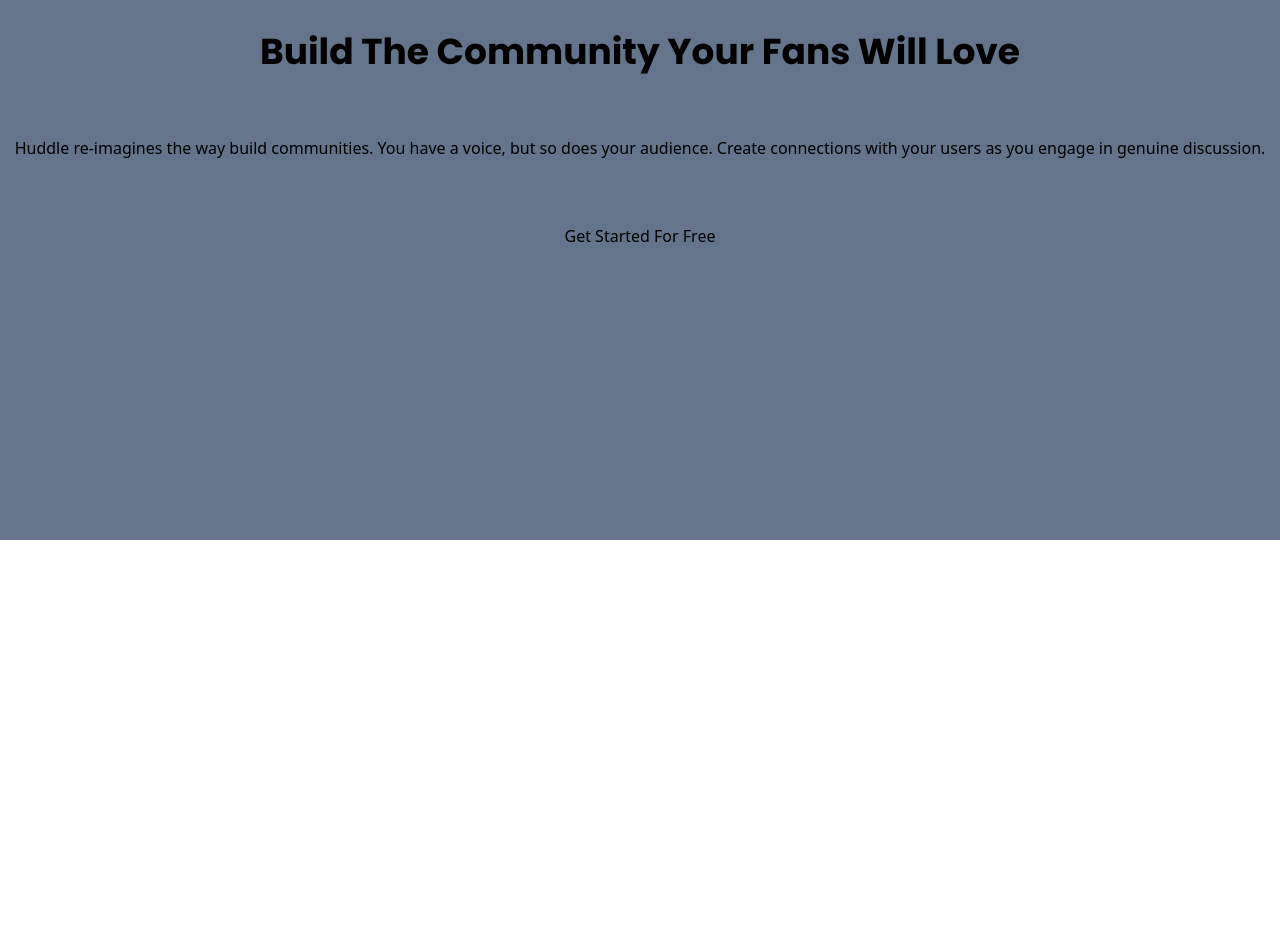
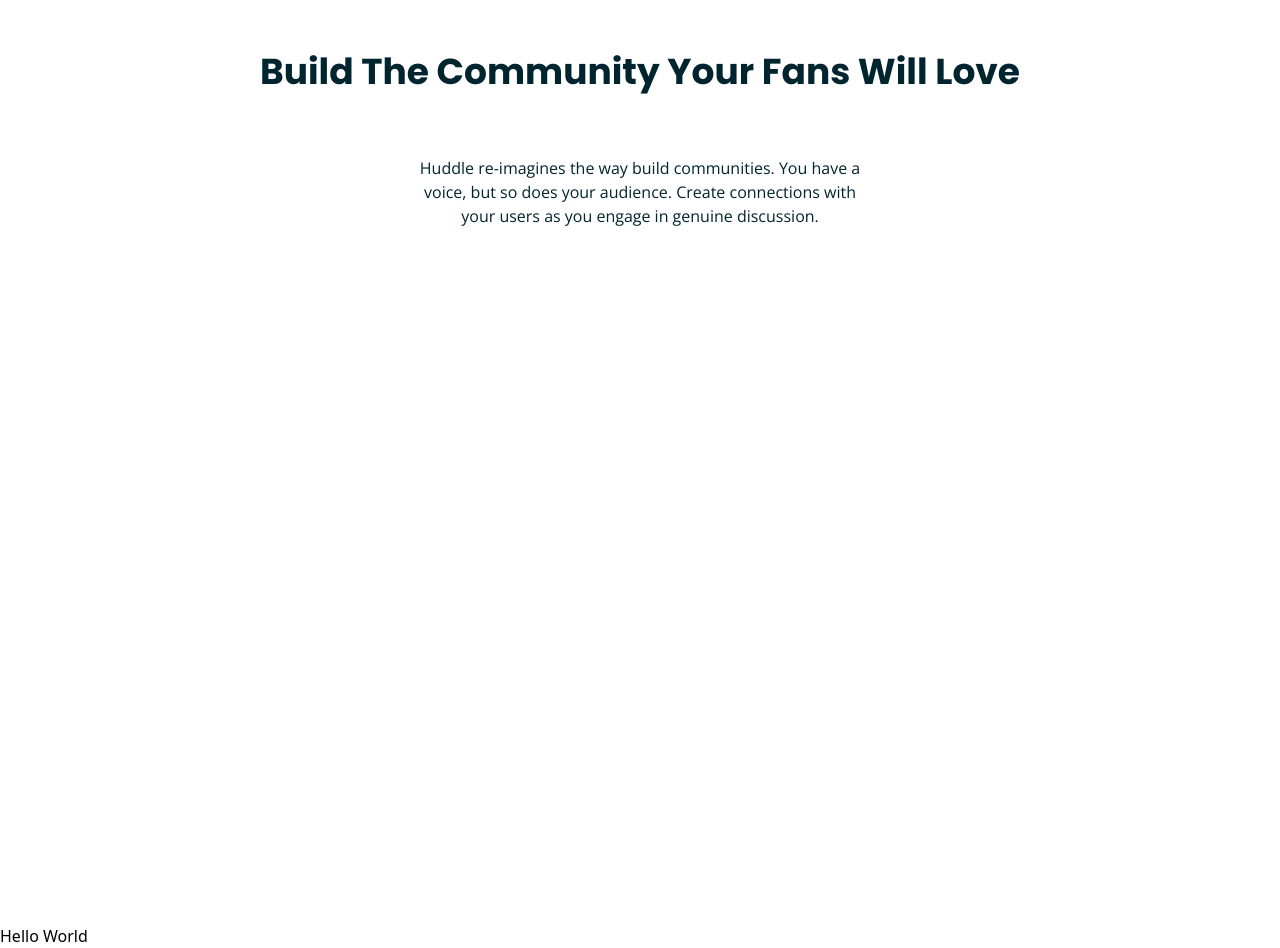
Before and after one commit to joeyanovich/huddle-landing-page-with-curved-sections, a React (Vite) app: page / in a window 1280 px wide. Shown: the part 260-1208 px from the top of the page. Before the commit the page ends 800 px from the top, so only its background shows below. Built offline with nearby package versions, Linux system fonts and the light colour scheme.

Commit message:
style: Banner section

```diff
--- a/src/App.tsx
+++ b/src/App.tsx
@@ -1,9 +1,11 @@
 import { Banner } from "./components/Banner/Banner";
+import { InfoData } from "./components/InfoData/InfoData";
 
 export function App() {
   return (
     <div>
       <Banner />
+      <InfoData />
     </div>
   )
 }
--- a/src/components/Banner/Banner.tsx
+++ b/src/components/Banner/Banner.tsx
@@ -1,15 +1,15 @@
 export function Banner() {
   return (
-    <section className="flex flex-col items-center justify-center gap-16 py-10 h-[100vh] bg-slate-500">
-      <h1 className="text-4xl font-title">
+    <section className="flex flex-col items-center justify-center gap-16 py-10 h-[100vh]">
+      <h1 className="text-4xl font-title text-dark-cyan">
         Build The Community Your Fans Will Love
       </h1>
-      <p>
+      <p className="max-w-[450px] text-center font-body text-dark-cyan">
         Huddle re-imagines the way build communities. You have a
         voice, but so does your audience. Create connections with your
         users as you engage in genuine discussion.
       </p>
-      <button>Get Started For Free</button>
+      {/* <button>Get Started For Free</button> */}
     </section>
   )
 }
--- /dev/null
+++ b/src/components/InfoData/InfoData.tsx
@@ -0,0 +1,7 @@
+export function InfoData() {
+  return (
+    <div className="mt-96">
+      Hello World
+    </div>
+  )
+}
```
